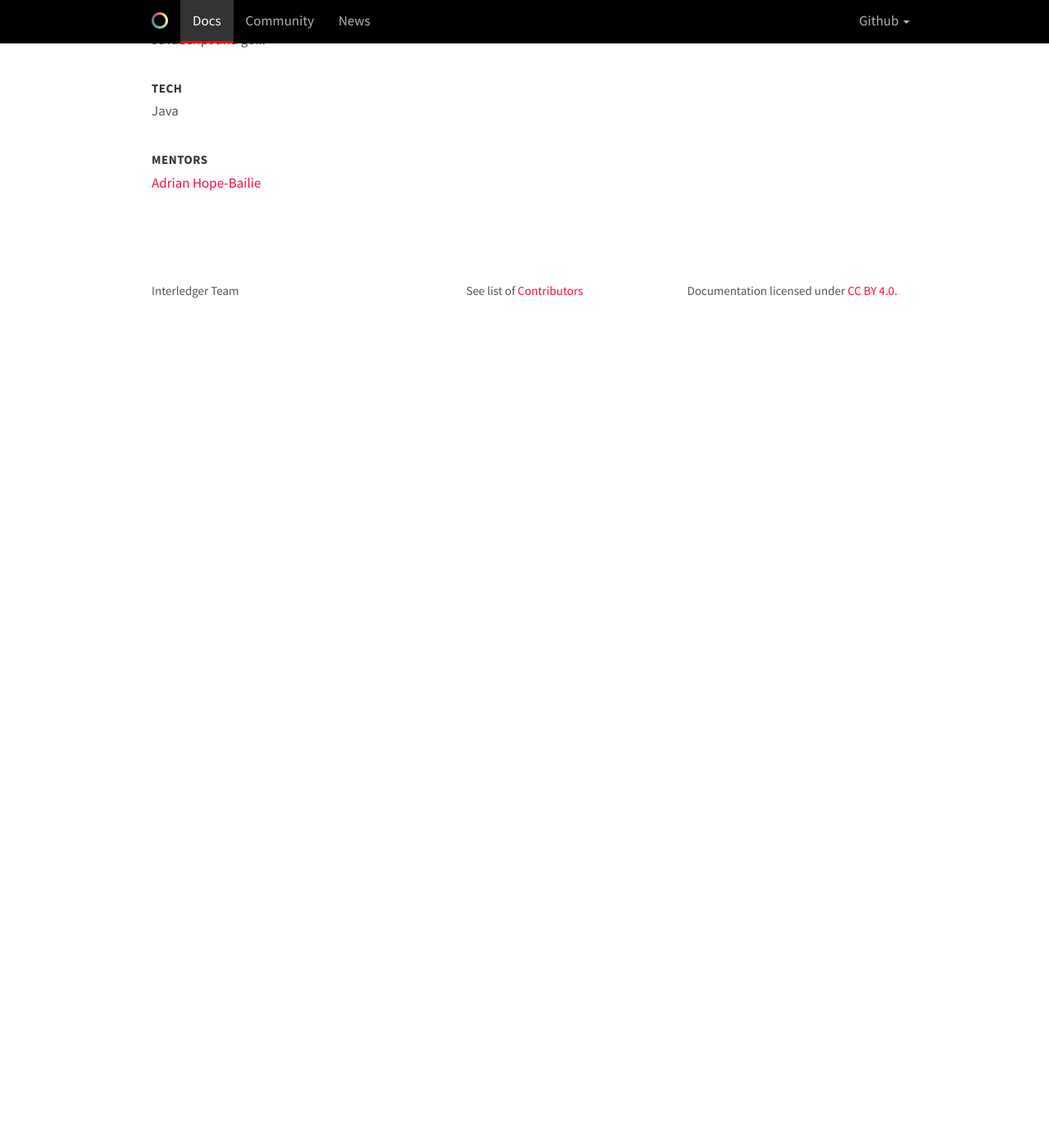
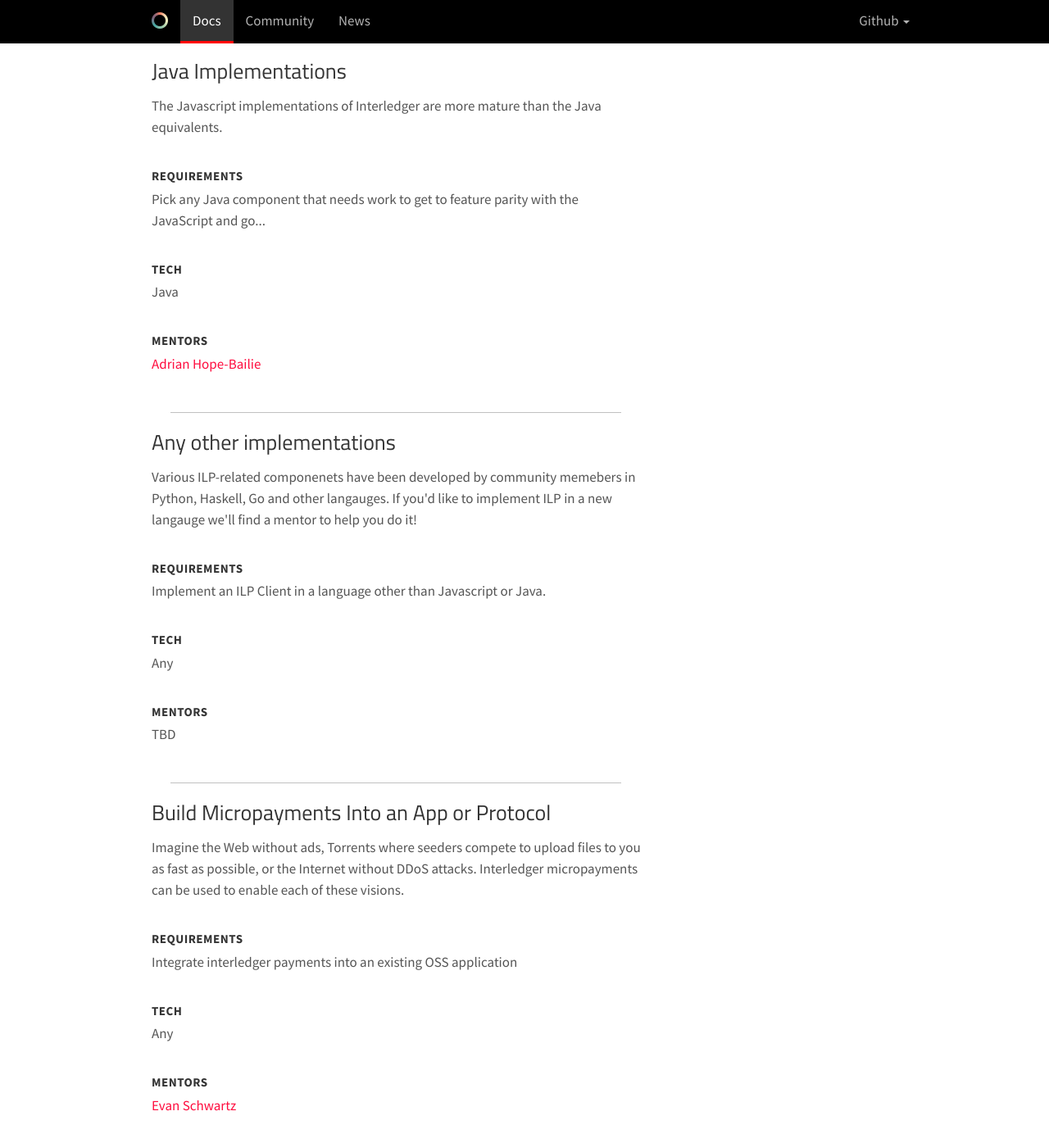
Before and after one commit to interledger/interledger.github.io, a Jekyll site: the page built from ideas.html, in a window 1280 px wide and 1400 px high, scrolled down 3299 px. Shown: the top 1395 px of the window at 82% size. Built offline with Jekyll 4.4.1, drawn with Linux system fonts in a browser that asks for light colours; nearby versions of some CDN libraries; some web fonts are replaced; before the commit the page ends 3718 px from its top, so only the background shows below that; some of the changed text lies outside the part shown.

Commit message:
Added some projects from emschwartz

```diff
--- a/ideas.html
+++ b/ideas.html
@@ -35,6 +35,8 @@
             <h4>Mentors</h4>
             <p>TBD</p>
 
+            <hr/>
+
             <h3>New Settlement Options</h3>
 
             <p>ILP-Kit allows two peers to pick a settlement mechanism that they both agree on (cash, bank transfer, etc). The more settlement options we have available the easier it is for two nodes to peer.</p>
@@ -47,6 +49,8 @@
 
             <h4>Mentors</h4>
             <p>TBD</p>
+
+            <hr/>
 
             <h3>Easy deployment</h3>
 
@@ -63,17 +67,22 @@
             <h4>Mentors</h4>
             <p>TBD</p>
 
+            <hr/>
+
             <h3>Monitoring</h3>
 
             <p>ILP-Kit currently outputs a number of logs which are useful for technical debugging but it would also be valuable to produce instrumentation data that can be used to monitor things like liquidity, performance, reach etc.</p>
 
             <p>It would also be useful to have a mechanism to aggregate (and anonymize) this data and submit it to a central monitoring service that can monitor the health of the entire network.</p>
 
-            <h4>Requirements (one or more of the following)</h4>
+            <h4>Requirements</h4>
 
-            <p>Add instrumentation output to ILP modules that would make collection of operational data easier.</p>
-            <p>Build a monitoring and rules engine (or adaptor for an existing one) that can be used for operating an ILP node</p>
-            <p>Build an data collection and aggreagtion service for ILP data that can be used to monitor the health of the network.</p>
+            <p>Any or all of the following:</p>
+            <ul>
+                <li>Add instrumentation output to ILP modules that would make collection of operational data easier.</li>
+                <li>Build a monitoring and rules engine (or adaptor for an existing one) that can be used for operating an ILP node</li>
+                <li>Build an data collection and aggreagtion service for ILP data that can be used to monitor the health of the network.</li>
+            </ul>
 
             <h4>Tech</h4>
             <p>Javascript for updates to ILP-kit. Any for other deliverables.</p>
@@ -82,9 +91,13 @@
             <p>TBD</p>
 
 
+            <hr/>
+
             <h3>ILP-enable a Ledger</h3>
 
             <p>Interledger has specific service requirements from any payment network/ledger that becomes part of the network. The most common way to ILP-enable a ledger is to write a plugin/adaptor for that ledger that conforms to the Interledger specifications</p>
+
+            <p>The community has been particulalry excited about integrating the Bitcoin Lightning and Ethereum Raden netwokrs into the Interledger so experience with eithr of these would be a big bonus.</p>
 
             <h4>Requirements</h4>
 
@@ -95,7 +108,9 @@
 
             <h4>Mentors</h4>
             <p>For Java adaptors: <a href="https://github.com/adrianhopebailie">Adrian Hope-Bailie</a></p>
-            <p>For Javascript plugins: TBD</p>
+            <p>For Javascript plugins: <a href="https://github.com/emschwartz">Evan Schwartz</a></p>
+
+            <hr/>
 
             <h3>Java Implementations</h3>
             <p>The Javascript implementations of Interledger are more mature than the Java equivalents.</p>
@@ -109,5 +124,33 @@
             <h4>Mentors</h4>
             <p><a href="https://github.com/adrianhopebailie">Adrian Hope-Bailie</a></p>
 
+            <hr/>
+
+            <h3>Any other implementations</h3>
+            <p>Various ILP-related componenets have been developed by community memebers in Python, Haskell, Go and other langauges. If you'd like to implement ILP in a new langauge we'll find a mentor to help you do it!</p>
+
+            <h4>Requirements</h4>
+            <p>Implement an ILP Client in a language other than Javascript or Java.</p>
+
+            <h4>Tech</h4>
+            <p>Any</p>
+
+            <h4>Mentors</h4>
+            <p>TBD</p>
+
+            <hr/>
+
+            <h3>Build Micropayments Into an App or Protocol</h3>
+            <p>Imagine the Web without ads, Torrents where seeders compete to upload files to you as fast as possible, or the Internet without DDoS attacks. Interledger micropayments can be used to enable each of these visions.</p>
+
+            <h4>Requirements</h4>
+            <p>Integrate interledger payments into an existing OSS application</p>
+
+            <h4>Tech</h4>
+            <p>Any</p>
+
+            <h4>Mentors</h4>
+            <p><a href="https://github.com/emschwartz">Evan Schwartz</a></p>
+
         </div>
     </div> <!-- /container -->
```
